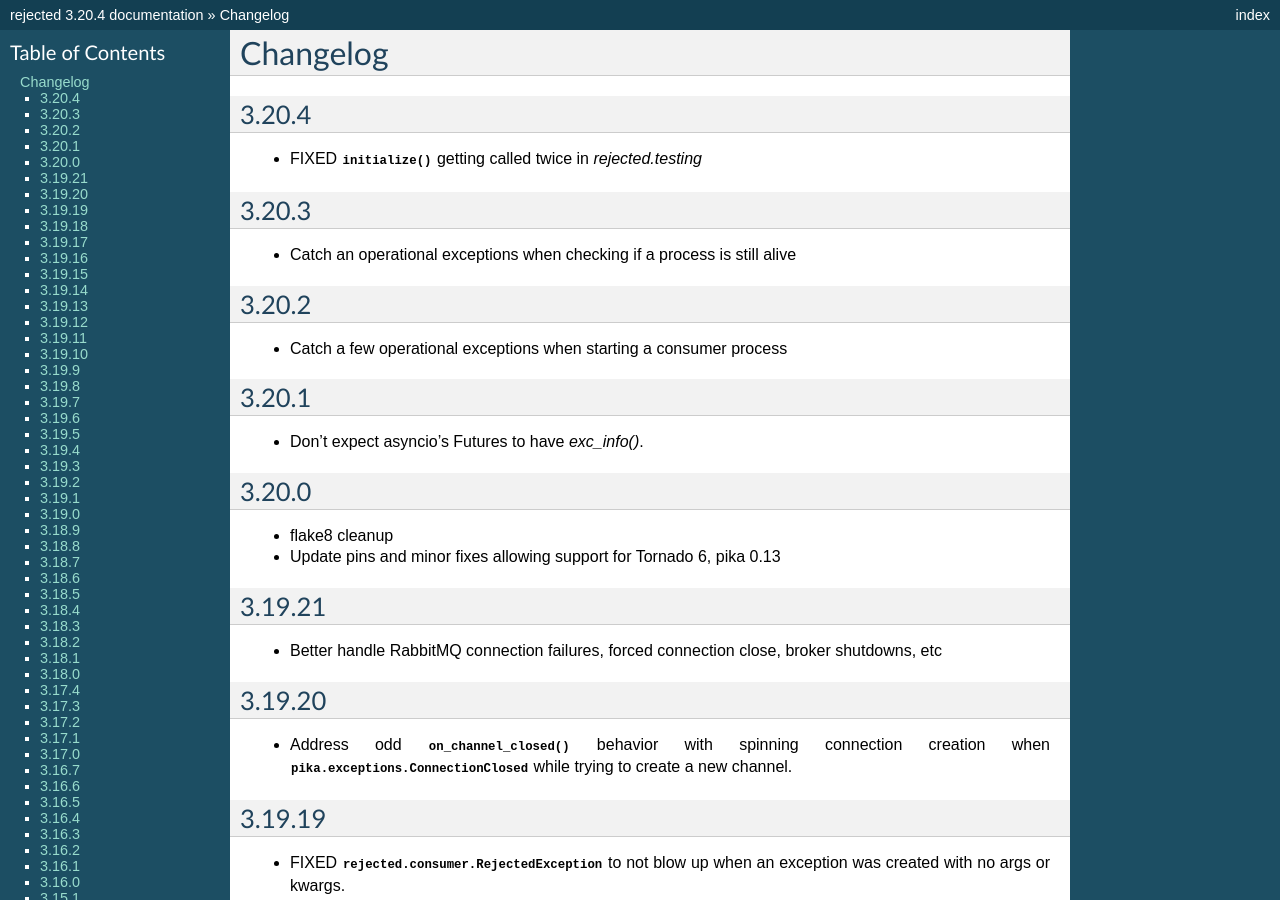
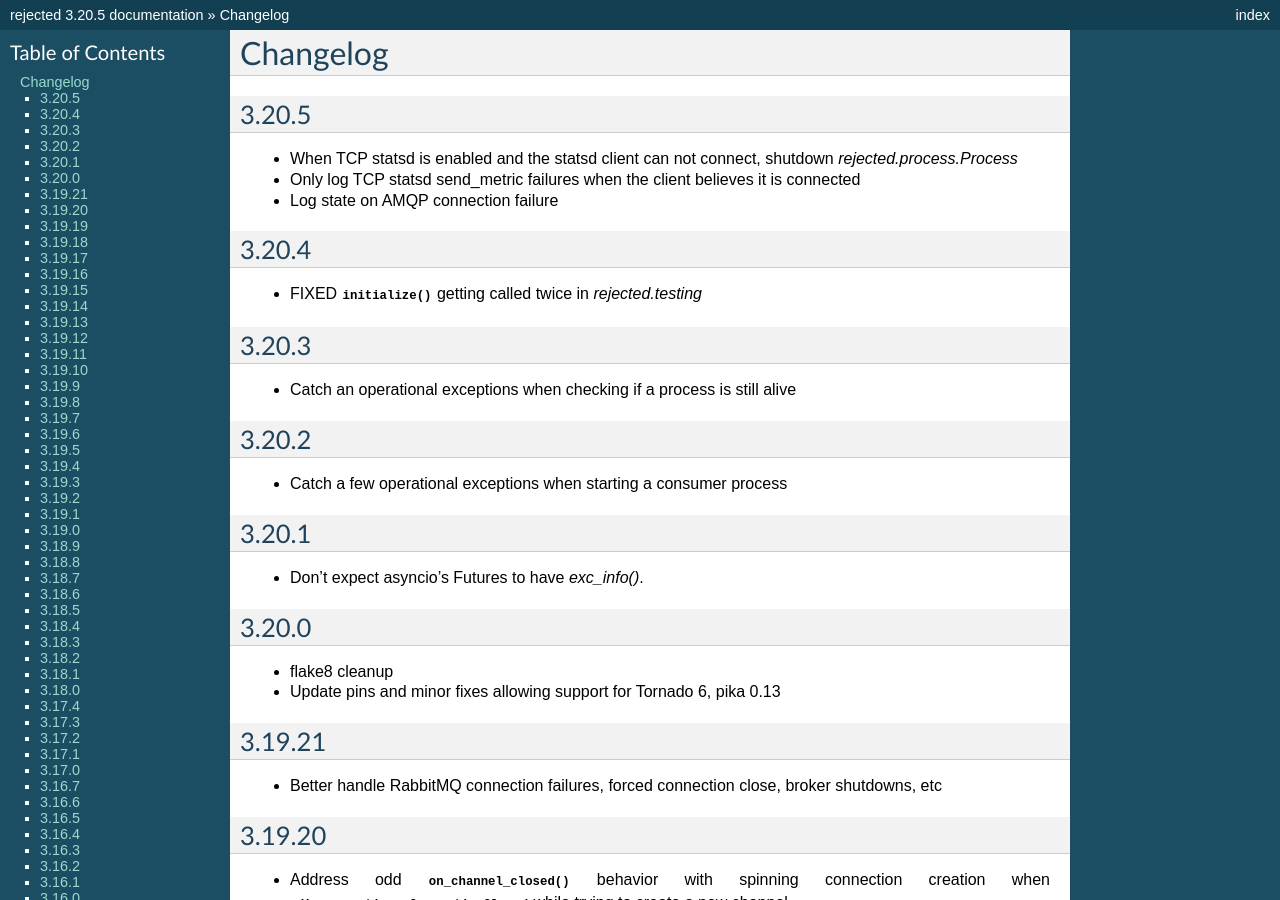
Before and after one commit to gmr/rejected, a Sphinx documentation site: the page built from docs/history.rst, in a window 1280 px wide and 900 px high. Built offline with Sphinx 7.4.7, drawn with Linux system fonts in a browser that asks for light colours; some of the changed text lies outside the part shown.

Commit message:
Ready the release

```diff
--- a/docs/history.rst
+++ b/docs/history.rst
@@ -1,5 +1,12 @@
 Changelog
 =========
+
+3.20.5
+------
+
+- When TCP statsd is enabled and the statsd client can not connect, shutdown `rejected.process.Process`
+- Only log TCP statsd send_metric failures when the client believes it is connected
+- Log state on AMQP connection failure
 
 3.20.4
 ------
--- a/rejected/__init__.py
+++ b/rejected/__init__.py
@@ -18,7 +18,7 @@ from rejected.consumer import (
 
 __author__ = 'Gavin M. Roy <gavinmroy@gmail.com>'
 __since__ = '2009-09-10'
-__version__ = '3.20.4'
+__version__ = '3.20.5'
 
 __all__ = [
     '__author__',
--- a/setup.py
+++ b/setup.py
@@ -26,7 +26,7 @@ def read_requirements(name):
 
 setuptools.setup(
     name='rejected',
-    version='3.20.4',
+    version='3.20.5',
     description='Rejected is a Python RabbitMQ Consumer Framework and '
                 'Controller Daemon',
     long_description=open('README.rst').read(),
```
